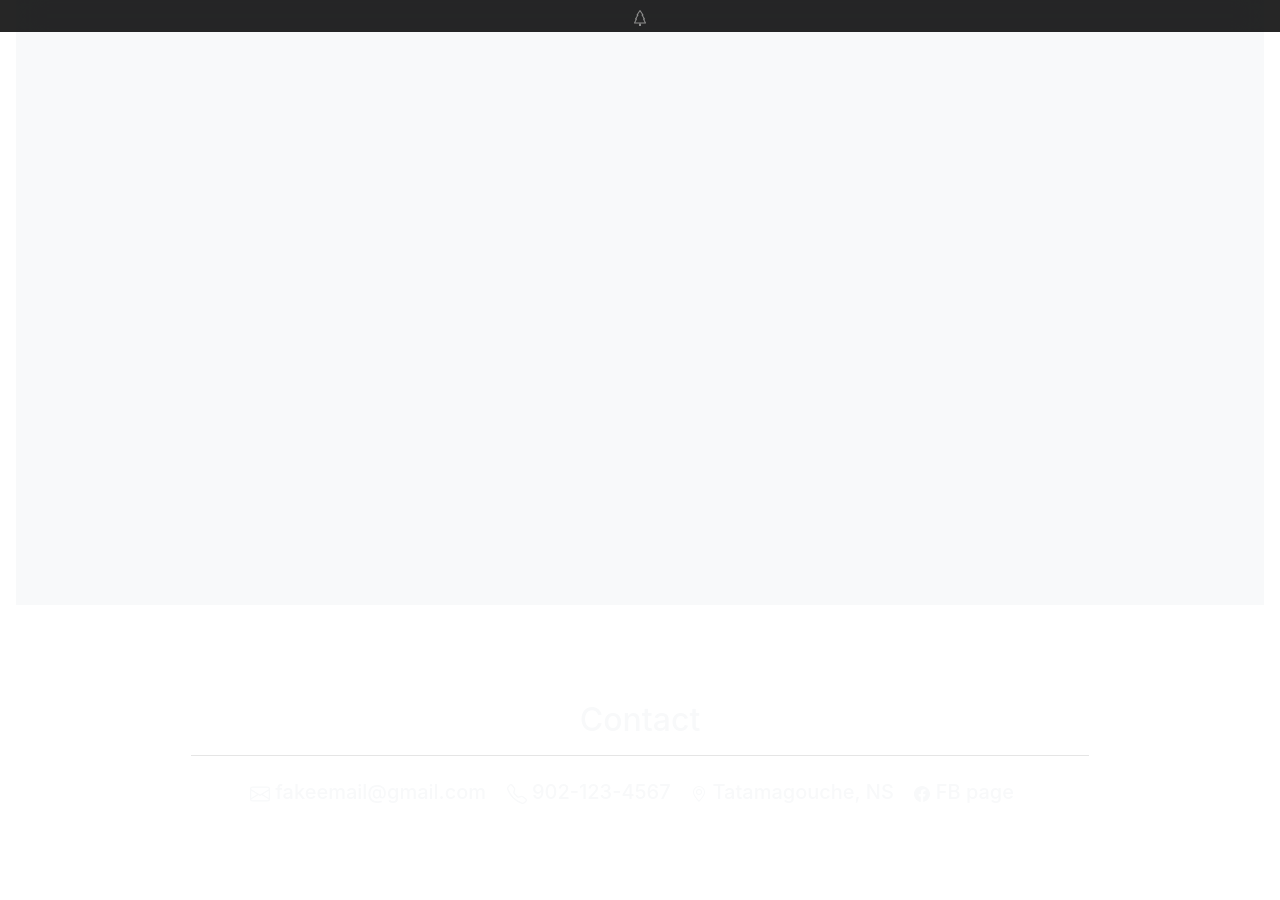
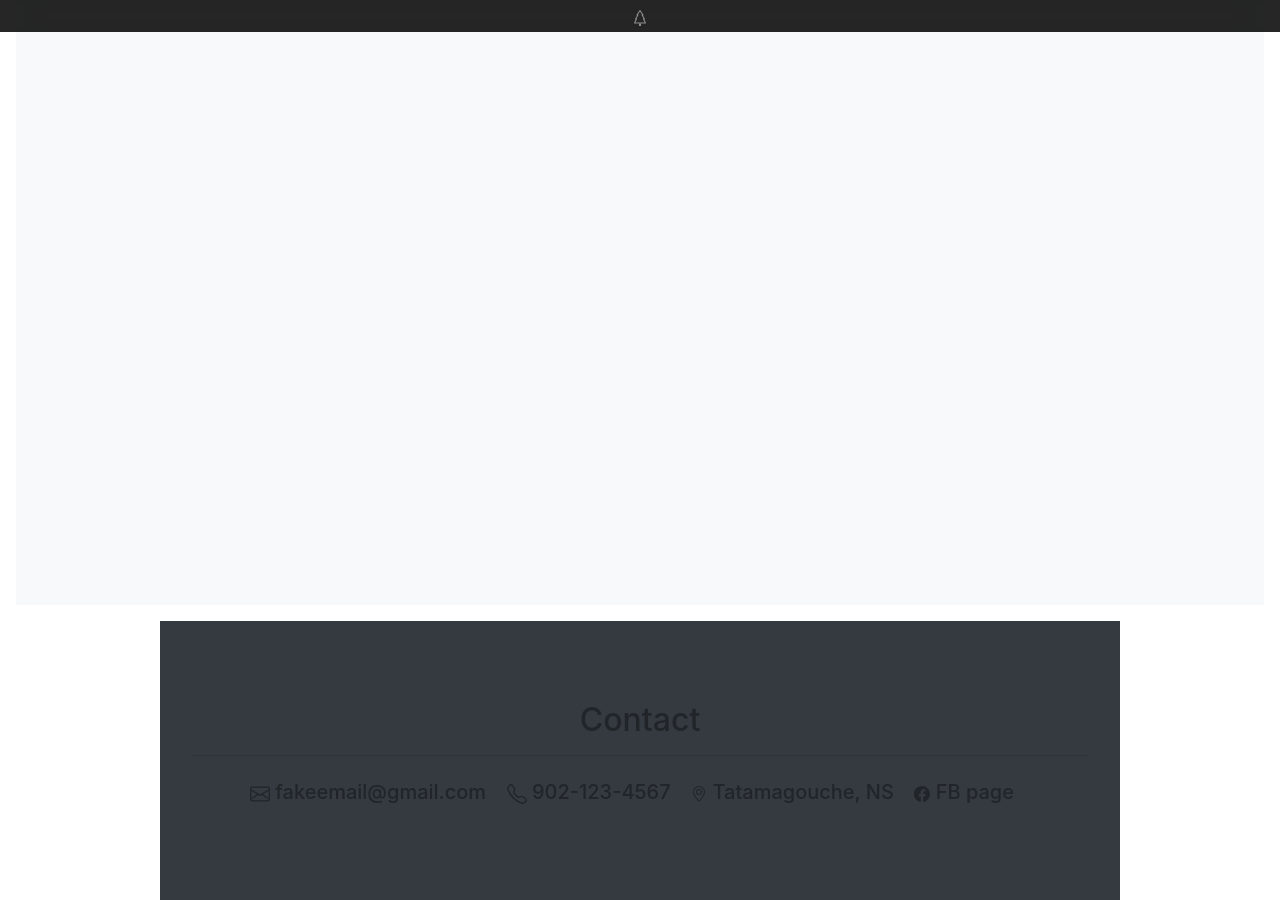
Before and after one commit to DBCarpentry/DBCarpentry.github.io, a Jekyll site: the page built from index.html, in a window 1280 px wide and 900 px high, scrolled down 2175 px. Built offline with Jekyll 4.4.1, drawn with Linux system fonts in a browser that asks for light colours.

Commit message:
footer font

```diff
--- a/index.html
+++ b/index.html
@@ -156,7 +156,7 @@ title: Index
       <!--div class="bg-light shadow-sm mx-auto" style="width: 80%; height: 300px; border-radius: 21px 21px 0 0;"></div-->
     </div>
 
-<footer class="container py-5" style="color: #f8f9fa">
+<footer class="container py-5 bg-dark" >
   <!--contact-->
 
     <div class="my-3 p-3">
```
